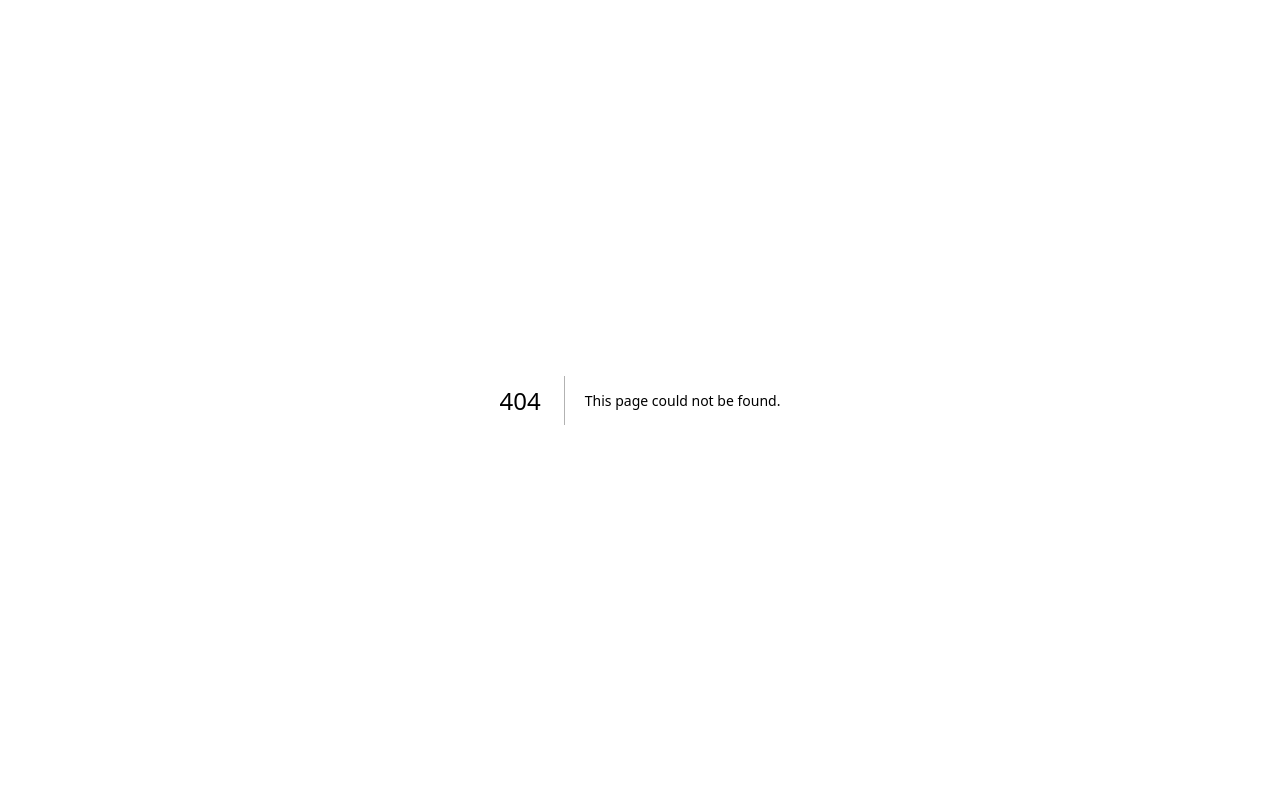
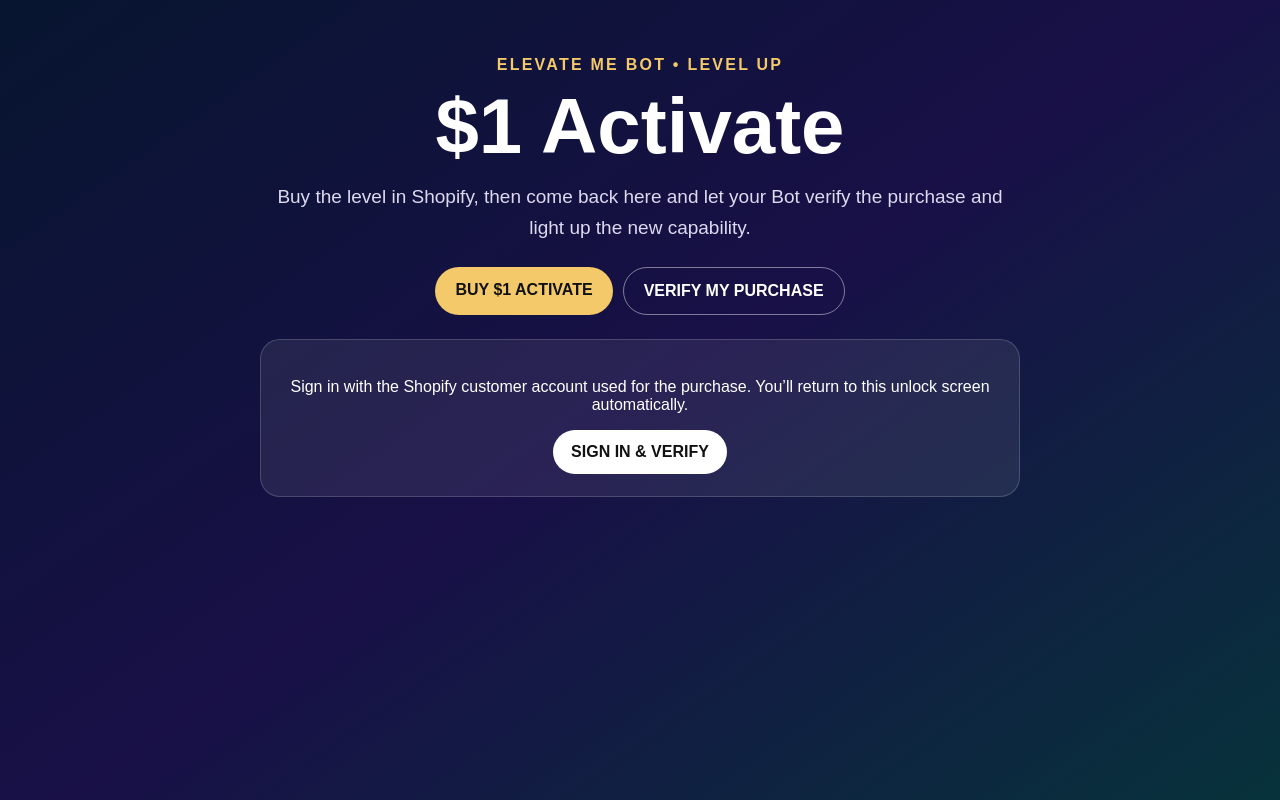
Before and after one commit to melbgittinit/botbox-alpha-clean, a Next.js app: page /elevate-me-bot/unlock in a window 1280 px wide. Before the commit this address had no page. Built offline with nearby package versions, Linux system fonts and the light colour scheme; no server answers.

Commit message:
Add Elevate post-purchase verification and unlock experience

```diff
--- /dev/null
+++ b/app/elevate-me-bot/unlock/page.tsx
@@ -0,0 +1,116 @@
+"use client";
+
+import { useEffect, useMemo, useState } from "react";
+import { useSearchParams } from "next/navigation";
+
+const offers = {
+  activate: {
+    label: "$1 Activate",
+    href: "https://urbanspirit.biz/products/elevate-me-bot-activation-power-levels?variant=53879074324773",
+    required: "activated",
+    unlocked: "ACTIVATE UNLOCKED",
+  },
+  power: {
+    label: "$2.99 Power Up",
+    href: "https://urbanspirit.biz/products/elevate-me-bot-activation-power-levels?variant=53879074390309",
+    required: "powerUp",
+    unlocked: "POWER UP UNLOCKED",
+  },
+  real: {
+    label: "$7.99 Make It Real",
+    href: "https://urbanspirit.biz/products/elevate-me-bot-activation-power-levels?variant=53879074423077",
+    required: "makeItReal",
+    unlocked: "MAKE IT REAL UNLOCKED",
+  },
+} as const;
+
+type Level = keyof typeof offers;
+
+export default function ElevateUnlockPage() {
+  const params = useSearchParams();
+  const level = (params.get("level") || "activate") as Level;
+  const offer = offers[level] || offers.activate;
+  const surface = params.get("surface") === "botstores" ? "botstores" : "hub";
+  const [state, setState] = useState<"idle"|"checking"|"auth"|"locked"|"unlocked"|"error">("idle");
+  const [message, setMessage] = useState("");
+
+  const returnPath = useMemo(
+    () => `/elevate-me-bot/unlock?level=${level}&surface=${surface}`,
+    [level, surface]
+  );
+
+  async function verify() {
+    setState("checking");
+    try {
+      const response = await fetch("/api/elevate/entitlements", { cache: "no-store" });
+      if (response.status === 401) {
+        setState("auth");
+        return;
+      }
+      const data = await response.json();
+      const owns = Boolean(data.entitlements?.[offer.required]);
+      if (owns) {
+        setState("unlocked");
+        setMessage(offer.unlocked);
+      } else {
+        setState("locked");
+        setMessage("We do not see that purchase on this Shopify customer account yet.");
+      }
+    } catch {
+      setState("error");
+      setMessage("We could not verify the purchase right now.");
+    }
+  }
+
+  useEffect(() => {
+    try {
+      localStorage.setItem("elevate_pending_unlock", JSON.stringify({ level, surface, startedAt: new Date().toISOString() }));
+    } catch {}
+    verify();
+  }, [level, surface]);
+
+  return (
+    <main style={{minHeight:"100vh",background:"linear-gradient(145deg,#07152f,#181047 50%,#07323b)",color:"#fff",padding:"40px 18px",fontFamily:"Arial,sans-serif"}}>
+      <div style={{maxWidth:760,margin:"0 auto",textAlign:"center"}}>
+        <p style={{letterSpacing:".14em",textTransform:"uppercase",color:"#f3c969",fontWeight:800}}>ELEVATE ME BOT • LEVEL UP</p>
+        <h1 style={{fontSize:"clamp(44px,9vw,78px)",lineHeight:.94,margin:"10px 0"}}>{offer.label}</h1>
+        <p style={{fontSize:19,lineHeight:1.6,color:"#ddd9ef"}}>Buy the level in Shopify, then come back here and let your Bot verify the purchase and light up the new capability.</p>
+
+        <div style={{display:"flex",gap:10,justifyContent:"center",flexWrap:"wrap",margin:"24px 0"}}>
+          {state !== "unlocked" && (
+            <a href={offer.href} style={{display:"inline-block",padding:"14px 20px",borderRadius:999,background:"#f3c969",color:"#111",textDecoration:"none",fontWeight:900}}>BUY {offer.label.toUpperCase()}</a>
+          )}
+          <button onClick={verify} style={{padding:"14px 20px",borderRadius:999,border:"1px solid rgba(255,255,255,.45)",background:"transparent",color:"#fff",fontWeight:800,cursor:"pointer"}}>VERIFY MY PURCHASE</button>
+        </div>
+
+        {state === "auth" && (
+          <div style={{padding:22,borderRadius:20,background:"rgba(255,255,255,.08)",border:"1px solid rgba(255,255,255,.17)"}}>
+            <p>Sign in with the Shopify customer account used for the purchase. You’ll return to this unlock screen automatically.</p>
+            <a href={`/api/auth/shopify/start?next=${encodeURIComponent(returnPath)}`} style={{display:"inline-block",padding:"13px 18px",borderRadius:999,background:"#fff",color:"#111",textDecoration:"none",fontWeight:800}}>SIGN IN & VERIFY</a>
+          </div>
+        )}
+
+        {state === "locked" && (
+          <div style={{padding:22,borderRadius:20,background:"rgba(255,255,255,.08)",border:"1px solid rgba(255,255,255,.17)"}}>
+            <strong style={{color:"#ffd36d"}}>PURCHASE NOT VERIFIED YET</strong>
+            <p style={{color:"#ddd9ef"}}>{message}</p>
+          </div>
+        )}
+
+        {state === "unlocked" && (
+          <div style={{padding:28,borderRadius:24,background:"rgba(120,230,223,.14)",border:"1px solid rgba(120,230,223,.55)",boxShadow:"0 18px 60px rgba(0,0,0,.28)"}}>
+            <div style={{fontSize:52}}>⚡</div>
+            <h2 style={{fontSize:36,margin:"8px 0",color:"#78e6df"}}>NEW POWER UNLOCKED</h2>
+            <p style={{fontSize:20,fontWeight:800}}>{message}</p>
+            <a href={level === "power" ? "/elevate-me-bot/explode" : `/elevate-me-bot?surface=${surface}`} style={{display:"inline-block",marginTop:12,padding:"14px 20px",borderRadius:999,background:"#78e6df",color:"#041117",textDecoration:"none",fontWeight:900}}>
+              {level === "power" ? "USE EXPLODE NOW" : "RETURN TO MY BOT"}
+            </a>
+          </div>
+        )}
+
+        {state === "checking" && <p style={{color:"#78e6df",fontWeight:800}}>Checking your Shopify purchase…</p>}
+        {state === "error" && <p style={{color:"#ffd7d7"}}>{message}</p>}
+      </div>
+    </main>
+  );
+}
```
